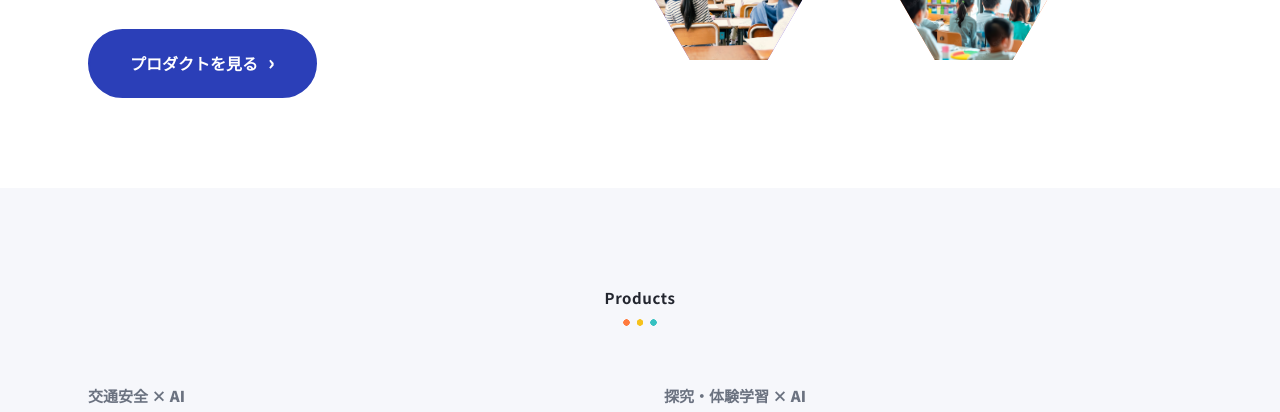
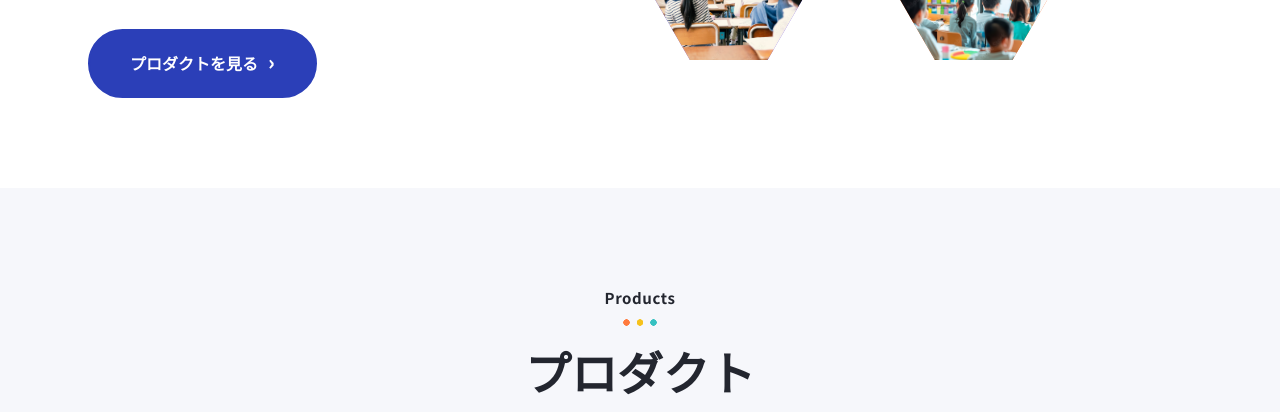
Before and after one commit to suhe331/edtech-site, a plain HTML site: page index.html in a window 1280 px wide. Shown: the part 461-873 px from the top of the page. Drawn offline with Linux system fonts and the light colour scheme.

Commit message:
Add Japanese heading for products section

```diff
--- a/index.html
+++ b/index.html
@@ -30,6 +30,7 @@
 
 <section id="products" class="soft"><div class="wrap">
   <div class="eyebrow">Products</div>
+   <h2 class="h-l">プロダクト</h2>
   <div class="pgrid" style="margin-top:56px">
     <article class="pc">
       <div class="cat">交通安全 × AI</div>
```
